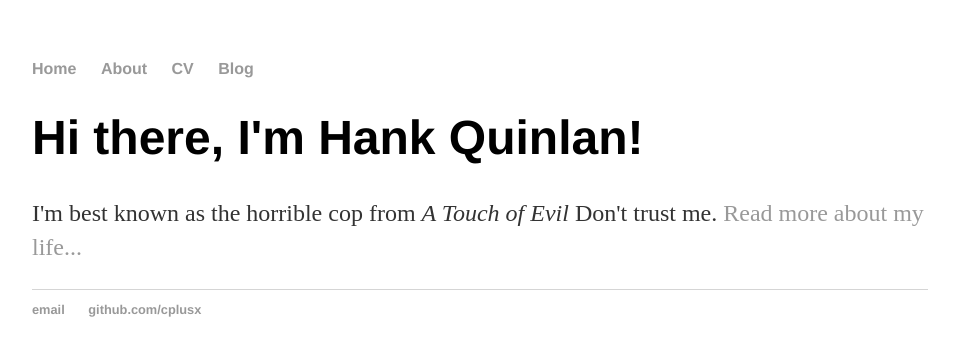
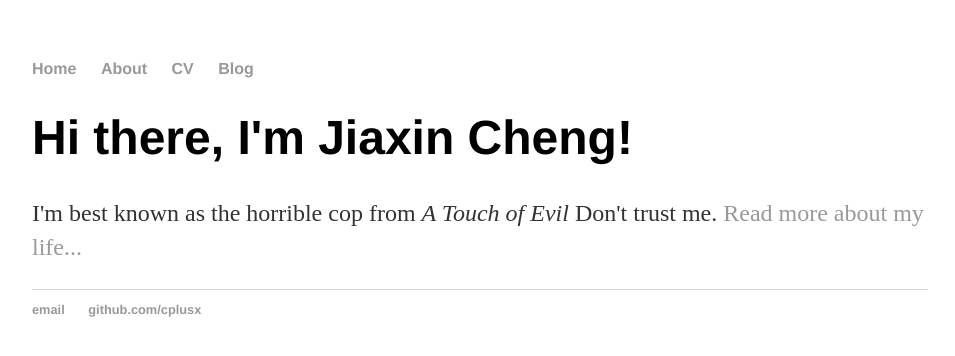
Before and after one commit to cplusx/cplusx.github.io, a Jekyll site: the page built from index.html, in a window 1280 px wide. Shown: the top 356 px of the page, without its empty margins (160-1115 px from the left). Built offline with Jekyll 4.4.1, drawn with Linux system fonts in a browser that asks for light colours.

Commit message:
Update index.html

```diff
--- a/index.html
+++ b/index.html
@@ -1,8 +1,8 @@
 ---
 layout: default
-title: Hank Quinlan, Horrible Cop
+title: Jiaxin Cheng
 ---
 <div class="blurb">
-	<h1>Hi there, I'm Hank Quinlan!</h1>
+	<h1>Hi there, I'm Jiaxin Cheng!</h1>
 	<p>I'm best known as the horrible cop from <em>A Touch of Evil</em> Don't trust me. <a href="/about">Read more about my life...</a></p>
 </div><!-- /.blurb -->
```
